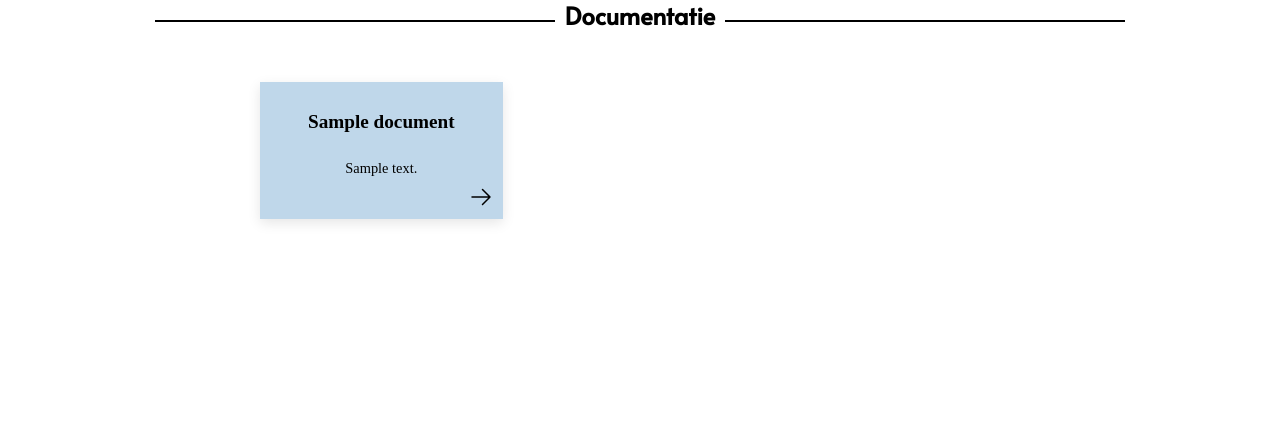
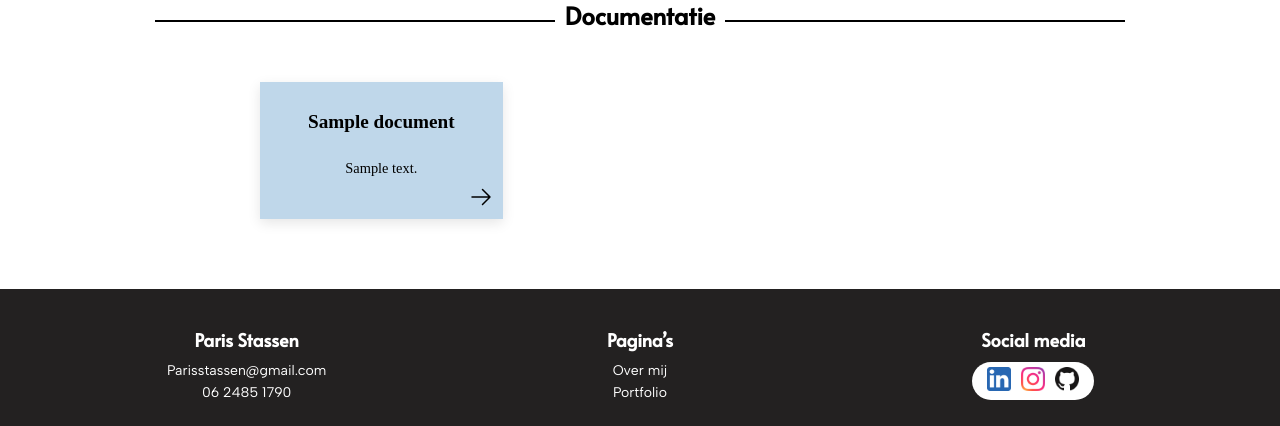
Before and after one commit to Parisxx/portfolio, a PHP site: page /project.php?id=1 in a window 1280 px wide. Shown: the part 452-878 px from the top of the page. Before the commit the page ends 675 px from the top, so only its background shows below. Run offline with PHP 8.4, Linux system fonts and the light colour scheme; tables that the repository leaves empty or names only in its code hold one stand-in row (values such as "Sample post"); grey boxes marked "Sample" are stand-in pictures.

Commit message:
feat: added footer in document details page

```diff
--- a/project.css
+++ b/project.css
@@ -168,3 +168,58 @@ body {
     width: 24px;
     height: 24px;
 }
+
+/* Footer */
+
+.footer {
+    background-color: #232121;
+    color: white;
+    display: flex;
+    justify-content: space-between;
+    padding: 20px 50px;
+    font-family: 'alata';
+}
+
+.footer p{
+    font-family: 'albert_sans';
+}
+
+.footer-section {
+    flex: 1;
+    text-align: center;
+}
+
+.footer-section h3 {
+    margin-bottom: 10px;
+    font-size: 18px;
+}
+
+.footer-section p,
+.footer-section a {
+    font-size: 14px;
+    color: white;
+    text-decoration: none;
+    display: block;
+    margin: 5px 0;
+}
+
+.footer-section a:hover {
+    text-decoration: underline;
+}
+
+.social-container {
+    display: inline-block;
+    background: white;
+    padding: 0px 15px;
+    border-radius: 30px;
+}
+
+.social-icons {
+    display: flex;
+    gap: 10px;
+}
+
+.social-icons img {
+    width: 24px;
+    height: 24px;
+}
--- a/project.php
+++ b/project.php
@@ -84,5 +84,32 @@ $project_documents = $stmt->fetchAll(PDO::FETCH_ASSOC);
         </div>
 
     </div>
+
+        <!-- Footer -->
+
+        <footer class="footer">
+        <div class="footer-section">
+            <h3>Paris Stassen</h3>
+            <p><a href="mailto:parisstassen@gmail.com">Parisstassen@gmail.com</a></p>
+            <p>06 2485 1790</p>
+        </div>
+
+        <div class="footer-section">
+            <h3>Pagina’s</h3>
+            <p><a href="#about_me">Over mij</a></p>
+            <p><a href="#portfolio">Portfolio</a></p>
+        </div>
+
+        <div class="footer-section social">
+            <h3>Social media</h3>
+            <div class="social-container">
+                <div class="social-icons">
+                    <a href="https://www.linkedin.com/in/paris-stassen-7067b7223/"><img src="src\images\linkedin.png" alt="LinkedIn"></a>
+                    <a href="https://www.instagram.com/parisx217/"><img src="src\images\instagram.png" alt="Instagram"></a>
+                    <a href="https://github.com/Parisxx?tab=overview&from=2025-02-01&to=2025-02-19"><img src="src\images\github.png" alt="GitHub"></a>
+                </div>
+            </div>
+        </div>
+    </footer>
 </body>
 </html>
```
